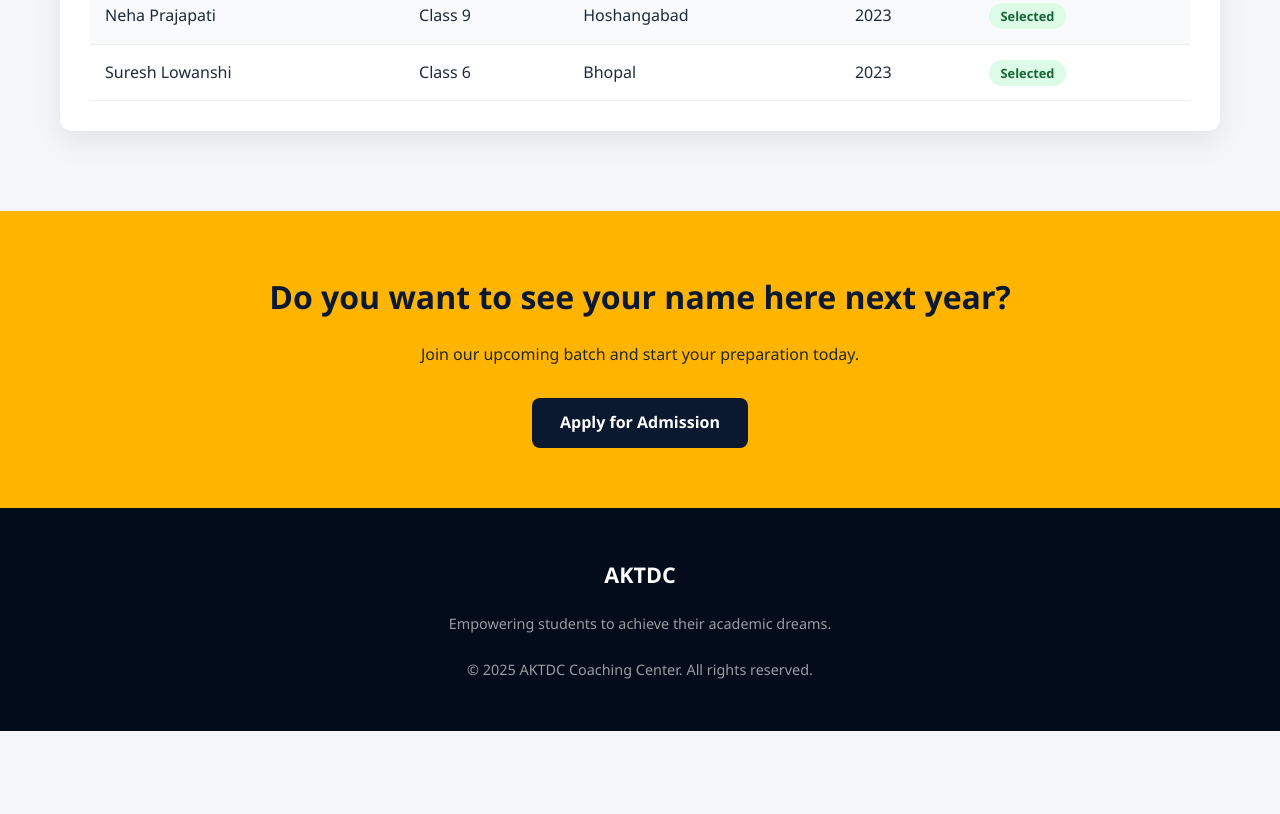
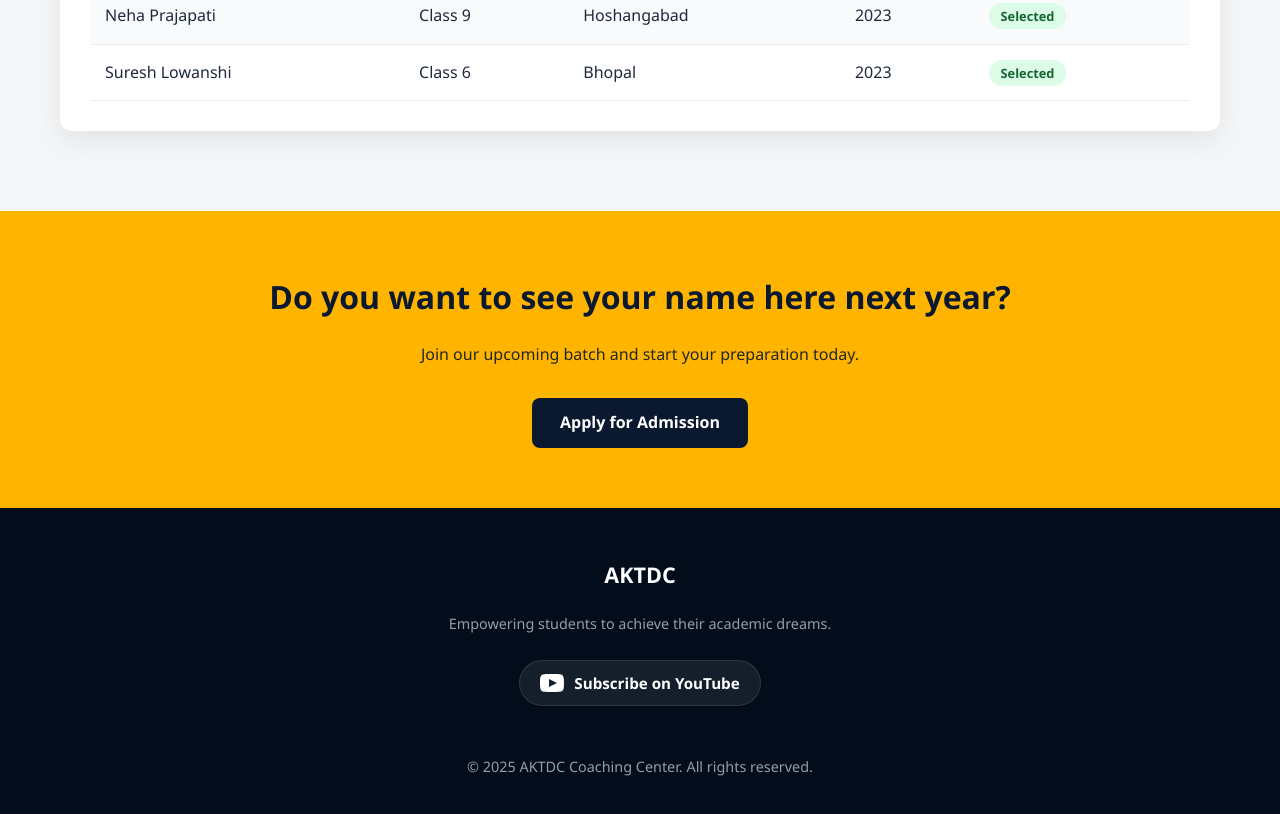
Before and after one commit to mikeand7/aktdc, a plain HTML site: page results.html in a window 1280 px wide. Shown: the part 1650-2464 px from the top of the page. Before the commit the page ends 2381 px from the top, so only its background shows below. Drawn offline with Linux system fonts and the light colour scheme.

Commit message:
Update results.html

```diff
--- a/results.html
+++ b/results.html
@@ -227,6 +227,45 @@
             .table-controls { flex-direction: column; align-items: stretch; }
             .search-box { width: 100%; }
         }
+        /* YouTube Sticker Styles */
+.social-links {
+    margin: 25px 0;
+    display: flex;
+    justify-content: center;
+}
+
+.yt-sticker {
+    display: inline-flex;
+    align-items: center;
+    gap: 10px;
+    background-color: rgba(255, 255, 255, 0.08); /* Transparent styling */
+    padding: 10px 20px;
+    border-radius: 50px;
+    color: #fff;
+    font-weight: 600;
+    font-size: 0.95rem;
+    transition: var(--transition);
+    border: 1px solid rgba(255, 255, 255, 0.1);
+}
+
+.yt-sticker svg {
+    width: 24px;
+    height: 24px;
+    fill: currentColor;
+    transition: transform 0.3s ease;
+}
+
+.yt-sticker:hover {
+    background-color: #FF0000; /* YouTube Red */
+    border-color: #FF0000;
+    transform: translateY(-3px);
+    box-shadow: 0 5px 15px rgba(255, 0, 0, 0.3);
+    color: white;
+}
+
+.yt-sticker:hover svg {
+    transform: scale(1.1);
+}
     </style>
 </head>
 <body>
@@ -427,6 +466,15 @@
     <div class="container">
         <h2 style="color: white; margin-bottom: 20px;">AKTDC</h2>
         <p>Empowering students to achieve their academic dreams.</p>
+
+        <div class="social-links">
+            <a href="https://youtube.com/@aktdc6040?si=lSQe8n4ebdkV5pa8" target="_blank" class="yt-sticker">
+                <svg xmlns="http://www.w3.org/2000/svg" viewBox="0 0 24 24">
+                    <path d="M19.615 3.184c-3.604-.246-11.631-.245-15.23 0-3.897.266-4.356 2.62-4.385 8.816.029 6.185.484 8.549 4.385 8.816 3.6.245 11.626.246 15.23 0 3.897-.266 4.356-2.62 4.385-8.816-.029-6.185-.484-8.549-4.385-8.816zm-10.615 12.816v-8l8 3.993-8 4.007z"/>
+                </svg>
+                <span>Subscribe on YouTube</span>
+            </a>
+        </div>
         <br>
         <p>© 2025 AKTDC Coaching Center. All rights reserved.</p>
     </div>
@@ -467,4 +515,5 @@
         }
     </script>
 </body>
+
 </html>
```
Lines whose indentation alone changed are shown as unchanged.
